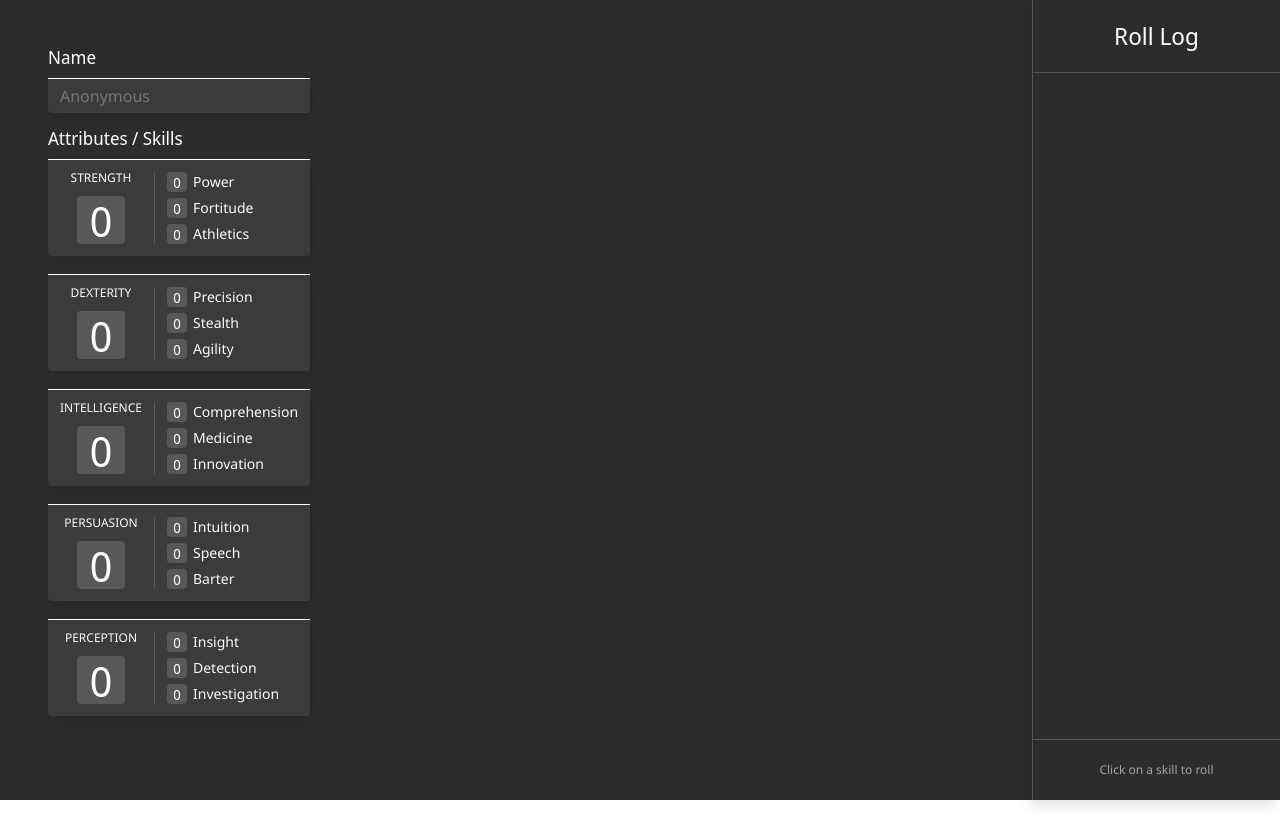
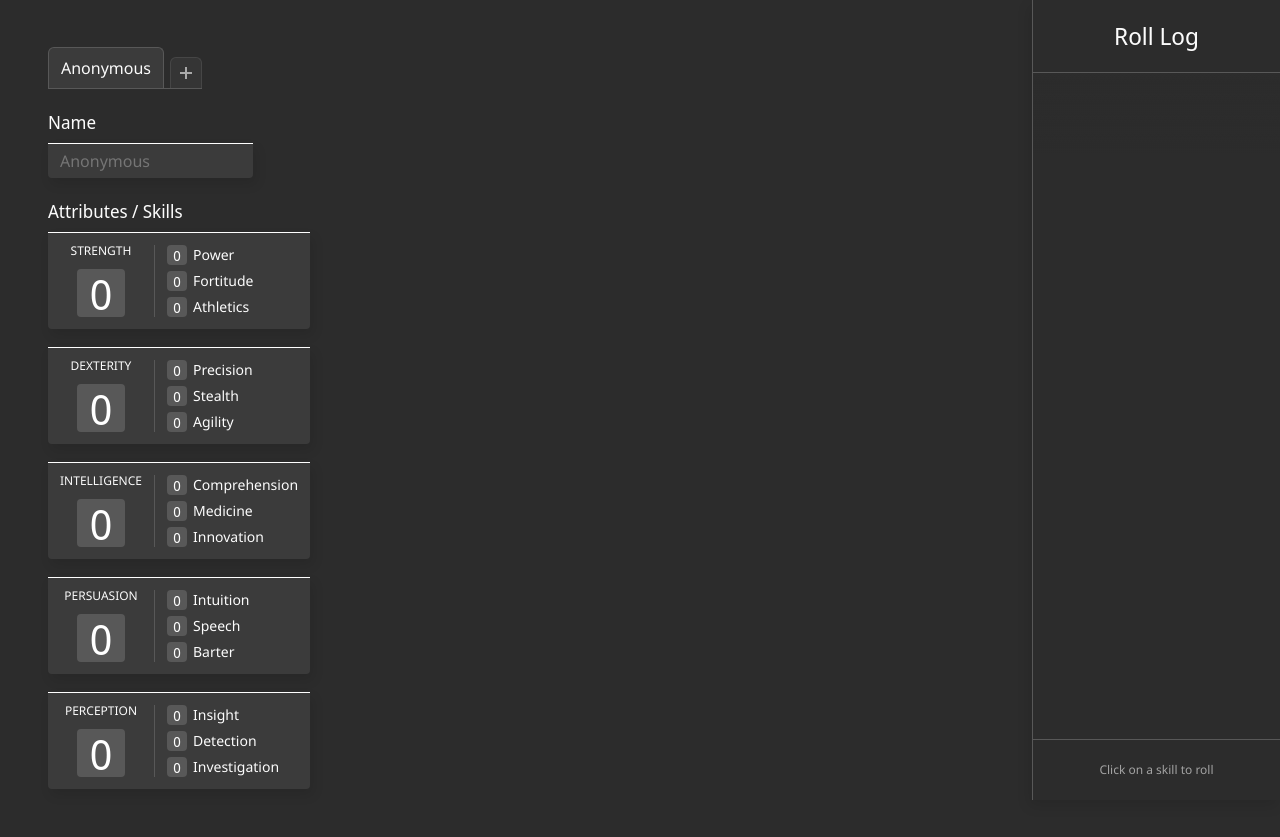
Before and after one commit to Paradoxdotexe/vade-mecum, a React (Create React App) app: page /engine in a window 1280 px wide. Before the commit the page ends 800 px from the top, so only its background shows below. Built offline with nearby package versions, Linux system fonts and the light colour scheme.

Commit message:
MINOR: Add character tabs

```diff
--- a/src/pages/engine/EnginePage.tsx
+++ b/src/pages/engine/EnginePage.tsx
@@ -2,19 +2,68 @@ import React, { useState } from 'react';
 import styled from 'styled-components';
 import { DiceRollCard } from './DiceRollCard';
 import { AttributeSkillCard } from './AttributeSkillCard';
-import { Attribute, useEngineState } from './EngineStateContext';
+import { Attribute, DEFAULT_CHARACTER, useEngineState } from './EngineStateContext';
+import { ReactComponent as PlusIcon } from '../../icons/Plus.svg';
+import { ReactComponent as TrashCanIcon } from '../../icons/TrashCan.svg';
 
 const Page = styled.div`
   padding: 48px;
   display: flex;
   flex-direction: column;
-  gap: 16px;
-  width: fit-content;
+  gap: 24px;
+
+  .page__tabs {
+    display: flex;
+    align-items: flex-end;
+    height: 41px;
+    gap: 6px;
+    border-bottom: 1px solid #585858;
+    width: fit-content;
+
+    .tabs__tab {
+      display: flex;
+      align-items: center;
+      gap: 6px;
+      background: #3b3b3b;
+      border-radius: 6px 6px 0 0;
+      padding: 12px;
+      cursor: pointer;
+      transition: all 150ms ease;
+      border-top: 1px solid #585858;
+      border-left: 1px solid #585858;
+      border-right: 1px solid #585858;
+
+      &:not(.tab--active) {
+        opacity: 0.6;
+        font-size: 14px;
+        padding: 9px;
+
+        &:hover {
+          opacity: 0.8;
+        }
+      }
+
+      svg {
+        font-size: 12px;
+      }
+
+      .tab__delete {
+        font-size: 18px;
+        color: #a0a0a0;
+        transition: color 150ms ease;
+
+        &:hover {
+          color: #fff;
+        }
+      }
+    }
+  }
 
   .page__section {
     display: flex;
     flex-direction: column;
     gap: 12px;
+    width: fit-content;
 
     .section__header {
       font-family: 'Noto Sans Display', sans-serif;
@@ -53,7 +102,6 @@ const Page = styled.div`
     right: 0;
     border-left: 1px solid #585858;
     height: 100vh;
-
     display: flex;
     flex-direction: column;
     justify-content: space-between;
@@ -121,14 +169,55 @@ const Page = styled.div`
 
 export const EnginePage: React.FC = () => {
   const engineState = useEngineState();
-  const character = engineState.characters[0];
 
   const [newRollAttribute, setNewRollAttribute] = useState<Attribute>();
+  const [characterIndex, setCharacterIndex] = useState(0);
+
+  const character = engineState.characters[characterIndex];
 
   const newRollLabel = `${character.name || 'Anonymous'} (${newRollAttribute?.skills[0].label})`;
 
+  const addCharacter = () => {
+    engineState.update({
+      characters: [...engineState.characters, structuredClone(DEFAULT_CHARACTER)]
+    });
+    setCharacterIndex(engineState.characters.length);
+  };
+
+  const removeCharacter = () => {
+    engineState.characters.splice(characterIndex, 1);
+    engineState.update({
+      characters: [...engineState.characters]
+    });
+    setCharacterIndex(Math.max(0, characterIndex - 1));
+  };
+
   return (
     <Page>
+      <div className="page__tabs">
+        {engineState.characters.map((character, i) => (
+          <div
+            key={i}
+            className={`tabs__tab ${i === characterIndex ? 'tab--active' : ''}`}
+            onClick={() => setCharacterIndex(i)}
+          >
+            {character.name || 'Anonymous'}
+            {i === characterIndex && engineState.characters.length > 1 && (
+              <TrashCanIcon
+                className="tab__delete"
+                onClick={event => {
+                  event.stopPropagation();
+                  removeCharacter();
+                }}
+              />
+            )}
+          </div>
+        ))}
+        <div className="tabs__tab" onClick={() => addCharacter()}>
+          <PlusIcon />
+        </div>
+      </div>
+
       <div className="page__section">
         <div className="section__header">Name</div>
         <div className="section__name">
@@ -136,12 +225,13 @@ export const EnginePage: React.FC = () => {
             value={character.name}
             onChange={event => {
               character.name = event.target.value;
-              engineState.update({ characters: [character] });
+              engineState.update({ characters: [...engineState.characters] });
             }}
             placeholder="Anonymous"
           />
         </div>
       </div>
+
       <div className="page__section">
         <div className="section__header">Attributes / Skills</div>
         <div className="section__attributes">
@@ -152,13 +242,14 @@ export const EnginePage: React.FC = () => {
               onChange={attribute => {
                 // update character attribute
                 character.attributes.splice(i, 1, attribute);
-                engineState.update({ characters: [character] });
+                engineState.update({ characters: [...engineState.characters] });
               }}
               onClick={setNewRollAttribute}
             />
           ))}
         </div>
       </div>
+
       <div className="page__rollLog">
         <div className="rollLog__header">Roll Log</div>
         <div className="rollLog__log">
--- a/src/pages/engine/EngineStateContext.tsx
+++ b/src/pages/engine/EngineStateContext.tsx
@@ -17,7 +17,7 @@ export type Character = {
   attributes: Attribute[];
 };
 
-const DEFAULT_CHARACTER: Character = {
+export const DEFAULT_CHARACTER: Character = {
   name: '',
   attributes: [
     {
@@ -79,7 +79,7 @@ type EngineState = {
 };
 
 const DEFAULT_ENGINE_STATE: EngineState = {
-  characters: [DEFAULT_CHARACTER],
+  characters: [structuredClone(DEFAULT_CHARACTER)],
   diceRolls: []
 };
 
--- a/src/version.json
+++ b/src/version.json
@@ -1,4 +1,4 @@
 {
-  "version": "0.7.0",
-  "versionCommitHash": "3270221"
+  "version": "0.8.0",
+  "versionCommitHash": "5392ade"
 }
```
Also changed, not shown: src/icons/Plus.svg (added), src/icons/TrashCan.svg (added).
